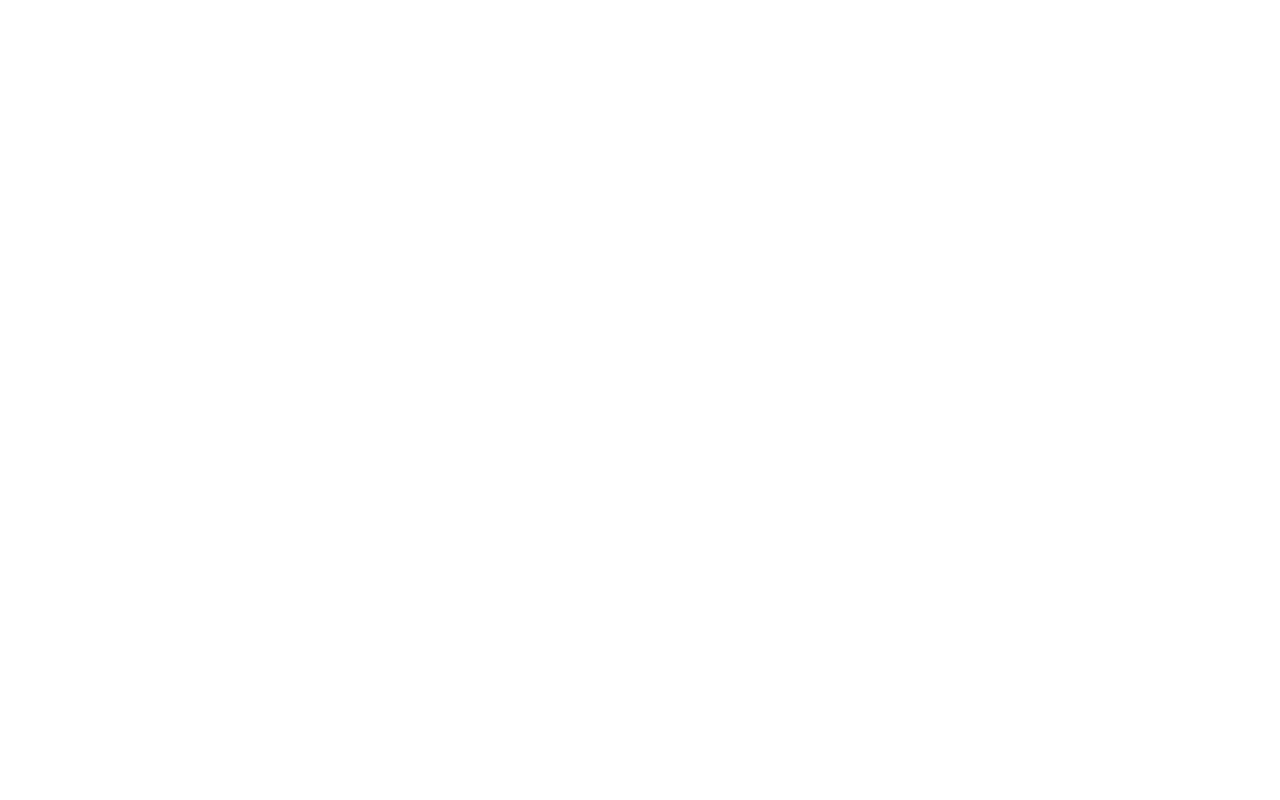
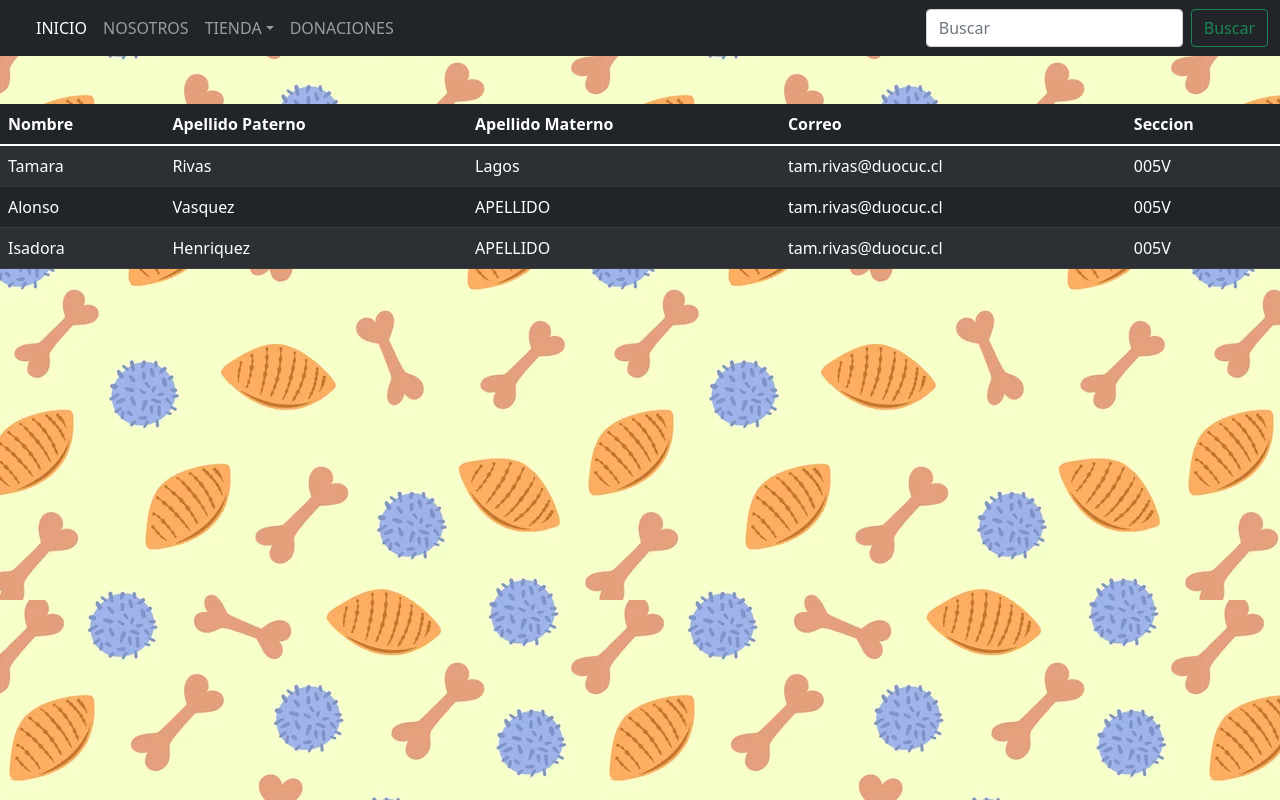
Before and after one commit to IsHenriquez/pruebaweb, a plain HTML site: page nosotros.html in a window 1280 px wide. Drawn offline with nearby package versions, Linux system fonts and the light colour scheme.

Commit message:
cambios esteticos

```diff
--- a/CSS/style.css
+++ /dev/null
@@ -1,4 +0,0 @@
-.carousel-inner>.item>img {
-    height: 500px;
-    width: 800px;
-}
--- a/contacto.html
+++ b/contacto.html
@@ -0,0 +1,54 @@
+<!DOCTYPE html>
+<html lang="en">
+
+<head>
+    <meta charset="UTF-8">
+    <meta http-equiv="X-UA-Compatible" content="IE=edge">
+    <meta name="viewport" content="width=device-width, initial-scale=1.0">
+    <link rel="icon" href="img/favicon-16x16.png" type="image/x-icon">
+    <link href="https://cdn.jsdelivr.net/npm/bootstrap@5.1.3/dist/css/bootstrap.min.css" rel="stylesheet" integrity="sha384-1BmE4kWBq78iYhFldvKuhfTAU6auU8tT94WrHftjDbrCEXSU1oBoqyl2QvZ6jIW3" crossorigin="anonymous">
+
+</head>
+
+<body>
+    <nav class="navbar navbar-dark bg-dark navbar-expand-lg ">
+        <div class="container-fluid">
+            <a class="navbar-brand" href="#"></a>
+            <button class="navbar-toggler" type="button" data-bs-toggle="collapse" data-bs-target="#navbarSupportedContent" aria-controls="navbarSupportedContent" aria-expanded="false" aria-label="Toggle navigation">
+        <span class="navbar-toggler-icon"></span></button>
+            <div class="collapse navbar-collapse" id="navbarSupportedContent">
+                <ul class="navbar-nav me-auto mb-2 mb-lg-0">
+                    <li class="nav-item">
+                        <a class="nav-link active" aria-current="page" href="index.html">INICIO</a>
+                    </li>
+                    <li class="nav-item">
+                        <a class="nav-link" href="nosotros.html">NOSOTROS</a>
+                    </li>
+                    <li class="nav-item dropdown">
+                        <a class="nav-link dropdown-toggle" href="tienda.html" id="navbarDropdown" role="button" data-bs-toggle="dropdown" aria-expanded="false">TIENDA</a>
+                        <ul class="dropdown-menu" aria-labelledby="navbarDropdown">
+                            <li><a class="dropdown-item" href="donaciones.html">CORREAS</a></li>
+                            <li>
+                                <hr class="dropdown-divider">
+                            </li>
+                            <li><a class="dropdown-item" href="contacto.html">JUGUETES</a></li>
+                        </ul>
+                    </li>
+                    <li class="nav-item">
+                        <a class="nav-link " href="donaciones.html"> DONACIONES</a>
+                    </li>
+
+                </ul>
+                <form class="d-flex">
+                    <input class="form-control me-2" type="search" placeholder="Buscar" aria-label="Search">
+                    <button class="btn btn-outline-success" type="submit">Buscar</button>
+                </form>
+            </div>
+        </div>
+    </nav>
+    <script src="https://cdn.jsdelivr.net/npm/bootstrap@5.1.3/dist/js/bootstrap.bundle.min.js" integrity="sha384-ka7Sk0Gln4gmtz2MlQnikT1wXgYsOg+OMhuP+IlRH9sENBO0LRn5q+8nbTov4+1p" crossorigin="anonymous"></script>
+
+
+</body>
+
+</html>
--- a/nosotros.html
+++ b/nosotros.html
@@ -0,0 +1,97 @@
+<!DOCTYPE html>
+<html lang="en">
+
+<head>
+    <meta charset="UTF-8">
+    <meta http-equiv="X-UA-Compatible" content="IE=edge">
+    <meta name="viewport" content="width=device-width, initial-scale=1.0">
+    <link rel="icon" href="img/favicon-16x16.png" type="image/x-icon">
+    <link href="https://cdn.jsdelivr.net/npm/bootstrap@5.1.3/dist/css/bootstrap.min.css" rel="stylesheet" integrity="sha384-1BmE4kWBq78iYhFldvKuhfTAU6auU8tT94WrHftjDbrCEXSU1oBoqyl2QvZ6jIW3" crossorigin="anonymous">
+
+</head>
+
+<body style="background: url(img/fondo3.jpg); background-size: auto; background-repeat: repeat;">
+    <nav class="navbar navbar-dark bg-dark navbar-expand-lg ">
+        <div class="container-fluid">
+            <a class="navbar-brand" href="#"></a>
+            <button class="navbar-toggler" type="button" data-bs-toggle="collapse" data-bs-target="#navbarSupportedContent" aria-controls="navbarSupportedContent" aria-expanded="false" aria-label="Toggle navigation">
+        <span class="navbar-toggler-icon"></span></button>
+            <div class="collapse navbar-collapse" id="navbarSupportedContent">
+                <ul class="navbar-nav me-auto mb-2 mb-lg-0">
+                    <li class="nav-item">
+                        <a class="nav-link active" aria-current="page" href="index.html">INICIO</a>
+                    </li>
+                    <li class="nav-item">
+                        <a class="nav-link" href="nosotros.html">NOSOTROS</a>
+                    </li>
+                    <li class="nav-item dropdown">
+                        <a class="nav-link dropdown-toggle" href="tienda.html" id="navbarDropdown" role="button" data-bs-toggle="dropdown" aria-expanded="false">TIENDA</a>
+                        <ul class="dropdown-menu" aria-labelledby="navbarDropdown">
+                            <li><a class="dropdown-item" href="donaciones.html">CORREAS</a></li>
+                            <li>
+                                <hr class="dropdown-divider">
+                            </li>
+                            <li><a class="dropdown-item" href="contacto.html">JUGUETES</a></li>
+                        </ul>
+                    </li>
+                    <li class="nav-item">
+                        <a class="nav-link " href="donaciones.html"> DONACIONES</a>
+                    </li>
+
+                </ul>
+                <form class="d-flex">
+                    <input class="form-control me-2" type="search" placeholder="Buscar" aria-label="Search">
+                    <button class="btn btn-outline-success" type="submit">Buscar</button>
+                </form>
+            </div>
+        </div>
+    </nav>
+
+    <br>
+    <br>
+    <div class="table-responsive">
+        <table class="table table-dark table-striped">
+            <thead>
+                <tr>
+                    <th>Nombre</th>
+                    <th>Apellido Paterno</th>
+                    <th>Apellido Materno</th>
+                    <th>Correo</th>
+                    <th>Seccion</th>
+                </tr>
+            </thead>
+            <tbody>
+                <tr>
+                    <td>Tamara</td>
+                    <td>Rivas</td>
+                    <td>Lagos</td>
+                    <td>tam.rivas@duocuc.cl</td>
+                    <td>005V</td>
+
+                </tr>
+                <tr>
+                    <td>Alonso</td>
+                    <td>Vasquez</td>
+                    <td>APELLIDO</td>
+                    <td>tam.rivas@duocuc.cl</td>
+                    <td>005V</td>
+                </tr>
+                <tr>
+                    <td>Isadora</td>
+                    <td>Henriquez</td>
+                    <td>APELLIDO</td>
+                    <td>tam.rivas@duocuc.cl</td>
+                    <td>005V</td>
+                </tr>
+
+            </tbody>
+        </table>
+    </div>
+
+
+    <script src="https://cdn.jsdelivr.net/npm/bootstrap@5.1.3/dist/js/bootstrap.bundle.min.js" integrity="sha384-ka7Sk0Gln4gmtz2MlQnikT1wXgYsOg+OMhuP+IlRH9sENBO0LRn5q+8nbTov4+1p" crossorigin="anonymous"></script>
+
+
+</body>
+
+</html>
```
Also changed, not shown: donaciones.html (+32 -0 lines), index.html (+3 -25 lines), tienda.html (+54 -0 lines).
